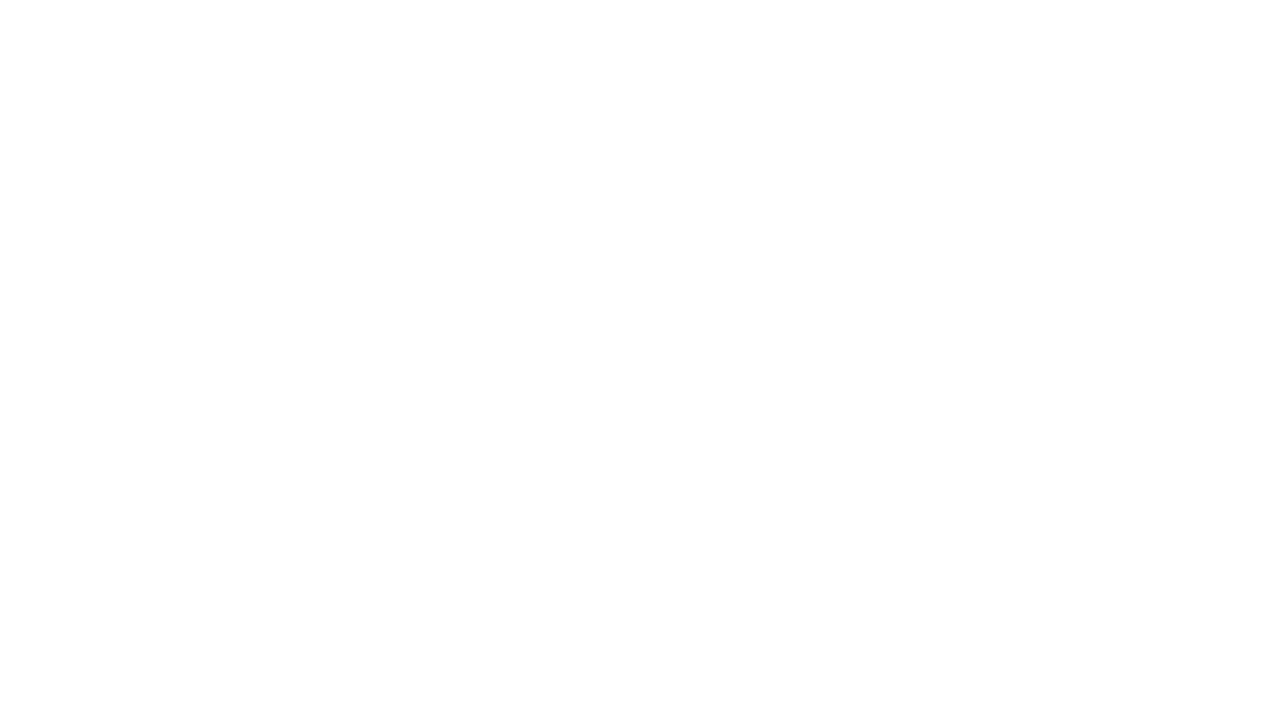
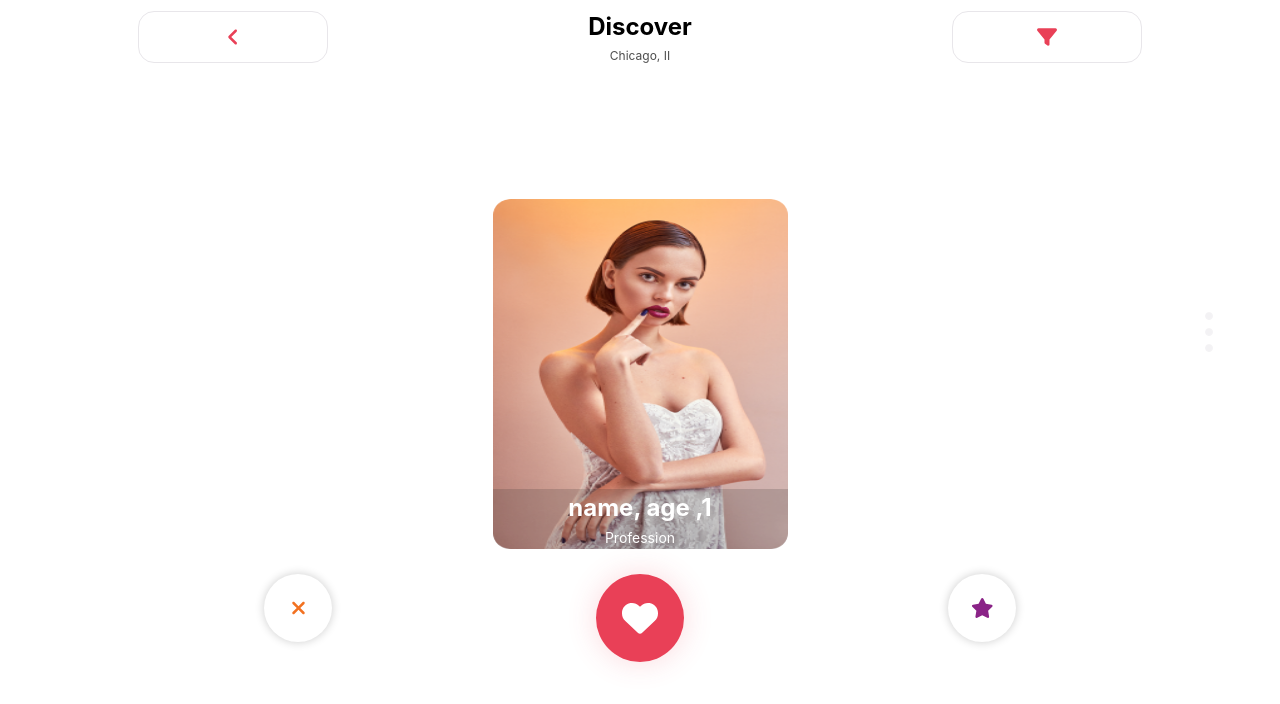
Before and after one commit to ViniTkL/Dating-App-project, a Vue app: page / in a window 1280 px wide. Before the commit this address had no page. Shown: the top 704 px of the page. Built offline with nearby package versions, Linux system fonts and the light colour scheme.

Commit message:
esqueleto da tela de like e dislike

```diff
--- a/src/components/ui-components/VIconButton.vue
+++ b/src/components/ui-components/VIconButton.vue
@@ -1,9 +1,9 @@
 <script setup>
-import { ArrowLeft } from "@element-plus/icons-vue"
+    const props = defineProps(['icon'])
 </script>
 
 <template>
-<button ><el-icon><ArrowLeft /></el-icon></button>
+<button ><font-awesome-icon :icon=icon /></button>
 </template>
 
 <style scoped>
--- a/src/main.js
+++ b/src/main.js
@@ -15,10 +15,10 @@ import { library } from '@fortawesome/fontawesome-svg-core'
 import { FontAwesomeIcon } from '@fortawesome/vue-fontawesome'
 
 /* import specific icons */
-import { faBagShopping, faCamera, faMicrophone, faFireBurner, faDumbbell, faPalette, faWineGlass, faMusic, faGamepad, faPersonSwimming, faPersonRunning, faParachuteBox, faGlobe} from '@fortawesome/free-solid-svg-icons'
+import { faBagShopping, faCamera, faMicrophone, faFireBurner, faDumbbell, faPalette, faWineGlass, faMusic, faGamepad, faPersonSwimming, faPersonRunning, faParachuteBox, faGlobe, faAngleRight, faAngleLeft, faFilter, faStar, faHeart, faXmark} from '@fortawesome/free-solid-svg-icons'
 import { faHornbill } from '@fortawesome/free-brands-svg-icons'
 
-library.add(faCamera, faBagShopping, faMicrophone, faFireBurner,faDumbbell, faPalette, faWineGlass, faMusic, faGamepad, faPersonSwimming, faPersonRunning, faParachuteBox, faGlobe, faHornbill )
+library.add(faCamera, faBagShopping, faMicrophone, faFireBurner,faDumbbell, faPalette, faWineGlass, faMusic, faGamepad, faPersonSwimming, faPersonRunning, faParachuteBox, faGlobe, faHornbill, faAngleRight, faAngleLeft, faFilter, faStar, faHeart, faXmark )
 
 const app = createApp(App)
 
--- a/src/router/index.js
+++ b/src/router/index.js
@@ -5,10 +5,16 @@ import SingupView from '@/views/SingupView.vue'
 import ProfileDetailsView from '@/views/ProfileDetailsView.vue'
 import IamView from "@/views/IamView.vue"
 import passionsView from "@/views/passionsView.vue"
+import MainView from '@/views/MainView.vue'
 
 const router = createRouter({
   history: createWebHistory(import.meta.env.BASE_URL),
   routes: [
+    {
+      path: '/',
+      name: 'main',
+      component: MainView
+    },
     {
       path: '/on-board',
       name: 'on-board',
--- a/src/views/IamView.vue
+++ b/src/views/IamView.vue
@@ -20,7 +20,7 @@ const goToNextPage = () => {
 
 <template>
 <main class="iam-container">
-    <GoBackButton class="go-back" @click="goToPreviousPage()" />
+    <GoBackButton icon="fa-angle-left" class="go-back" @click="goToPreviousPage()" />
     <h2>I am a</h2>
     <form class="iam-choices">
         <div>
--- /dev/null
+++ b/src/views/MainView.vue
@@ -0,0 +1,195 @@
+<script setup>
+import VIconButton from '@/components/ui-components/VIconButton.vue';
+import { useRouter } from 'vue-router';
+
+const router = useRouter();
+
+const goToPreviousPage = () => {
+    router.push('/on-board');
+}
+</script>
+
+
+<template>
+<main class="main-container">
+    <header class="discover-header">
+        <VIconButton icon="fa-angle-left" @click="goToPreviousPage"/>
+        <div class="header-text">
+            <h3>Discover</h3>
+            <span>Chicago, II</span>
+        </div>
+        <VIconButton icon="fa-filter"/>
+    </header>
+    <div class="discover-content">
+        <el-carousel
+            height="500px"
+            direction="vertical"
+            :autoplay="false"
+            type="card"
+    >
+        <el-carousel-item v-for="item in 4" :key="item">
+            <img class="user-img" src="../assets/onboard-image-02.png" alt="" height="250px">
+            <div class="user-info">
+                <p>name, age ,{{ item }}</p>
+                <span>Profession</span>
+            </div>
+            <div class="blur-bg">a</div>
+        </el-carousel-item>
+    </el-carousel>
+    </div>
+    <div class="discover-buttons">
+        <VIconButton class="cancel-button" icon="fa-solid fa-xmark"/>
+        <VIconButton class="like-button" icon="fa-solid fa-heart"/>
+        <VIconButton class="super-like-button" icon="fa-solid fa-star"/>
+    </div>
+
+</main>
+</template>
+
+
+<style>
+
+h1{
+    color: #000000
+}
+
+.main-container{
+    display: flex;
+    flex-flow: column wrap;
+    align-items: center;
+    height: 100vh;
+    background-color: #FFFFFF;
+}
+
+.discover-header{
+    display: flex;
+    width: 100%;
+    justify-content: space-around;
+    align-items: center;
+    padding: 8px;
+}
+
+.header-text{
+    display: flex;
+    flex-direction: column;
+    align-items: center;
+}
+
+.header-text > h3{
+    color: #000000;
+    font-size: 24px;
+    font-weight: 700;
+}
+
+.header-text > span {
+    font-size: 12px;
+    font-weight: 400;
+    color: #000000B2;
+}
+
+.discover-content{
+    width: 100%;
+}
+
+.discover-content img{
+    width: 295px;
+    height: 350px;
+    border-radius: 16px;
+}
+
+.el-carousel__item{
+    display: none;
+  }
+
+.el-carousel__item.is-active{
+    display: flex;
+    flex-flow: column wrap;
+    align-items: center;
+    gap: 20px;
+}
+
+.discover-content .user-info{
+    display: flex;
+    flex-flow: column;
+    align-items: center;
+    position: relative;
+    bottom: 80px;
+    background-color: transparent;
+    width: 295px;
+    height: 60px;
+    border-bottom-right-radius: 16px;
+    border-bottom-left-radius: 16px;
+    background-color: rgba(51, 48, 48, 0.2);
+}
+
+.discover-content .user-info > p {
+    color: #FFFFFF;
+    font-size: 24px;
+    font-weight: 700;
+}
+
+.discover-content .user-info > span {
+    color: #FFFFFF;
+    font-size: 14px;
+    font-weight: 400;
+}
+
+.discover-content .user-info > .blur-bg{
+    background-color: #E8E6EA;
+    width: 295px;
+    height: 60px;
+    filter: blur(5px);
+}
+
+.discover-content .el-carousel__button{
+    border: 1px solid #E8E6EA;
+    border-radius: 50%;
+    height: 8px;
+    width: 8px;
+    background-color: #E8E6EA;
+  }
+
+  .discover-content ul.el-carousel__indicators.el-carousel__indicators--vertical.el-carousel__indicators--right{
+    right: 55px;
+  }
+
+  .discover-content .el-carousel__indicator.is-active > button{
+    background-color: #FFFFFF;
+    border: 1px solid #FFFFFF;
+  }
+
+.discover-buttons{
+    display: flex;
+    justify-content: space-evenly;
+    width: 100%;
+}
+
+.discover-buttons > .cancel-button{
+    border-radius: 50%;
+    border: none;
+    height: 68px;
+    width: 68px;
+    color: #F27121;
+    box-shadow: 0  0  10px rgba(0, 0, 0, 0.2);
+}
+
+.discover-buttons > .like-button{
+    border-radius: 50%;
+    border: none;
+    color: #FFFFFF;
+    height: 88px;
+    width: 88px;
+    font-size: 36px;
+    background-color: #E94057;
+    box-shadow: 0  0  30px #E9405733;
+}
+
+.discover-buttons > .super-like-button{
+    border-radius: 50%;
+    border: none;
+    height: 68px;
+    width: 68px;
+    color: #8A2387;
+    box-shadow: 0  0  10px rgba(0, 0, 0, 0.2);
+}
+</style>
--- a/src/views/SingupView.vue
+++ b/src/views/SingupView.vue
@@ -1,12 +1,20 @@
 <script setup>
     import ButtonComponent from '@/components/ui-components/ButtonComponent.vue';
+    import { useRouter } from 'vue-router';
+
+    const router = useRouter();
+
+    const goToNextPage = () => {
+        router.push('/profile-details')
+    }
+
 </script>
 
 <template>
 <main class="sing-up-container">
     <img src="../assets/trademark.png" class="app-logo">
     <h1>Sign up to continue</h1>
-    <ButtonComponent title="Continue with email" />
+    <ButtonComponent title="Continue with email" @click="goToNextPage"/>
     <div class="sing-up-footer">
         <a>Terms of use</a>
         <a>Privacy Policy</a>
--- a/src/views/passionsView.vue
+++ b/src/views/passionsView.vue
@@ -32,7 +32,7 @@ const setPassionSelected = (passion, isSelected) => {
 
 <template>
 <main class="passions-container">
-    <GoBackButton @click="goToPreviousPage()" class="go-back-button"/>
+    <GoBackButton icon="fa-angle-left" @click="goToPreviousPage()" class="go-back-button"/>
 
 
     <header class="passions-header">
```
